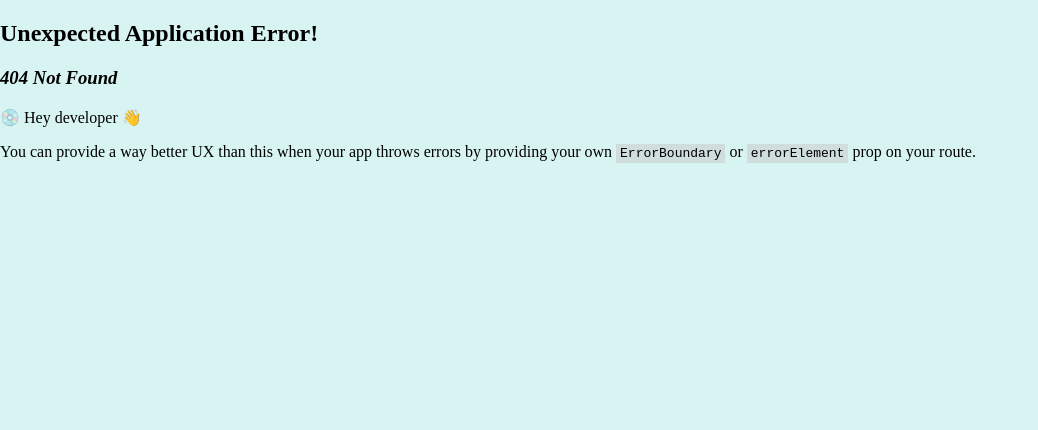
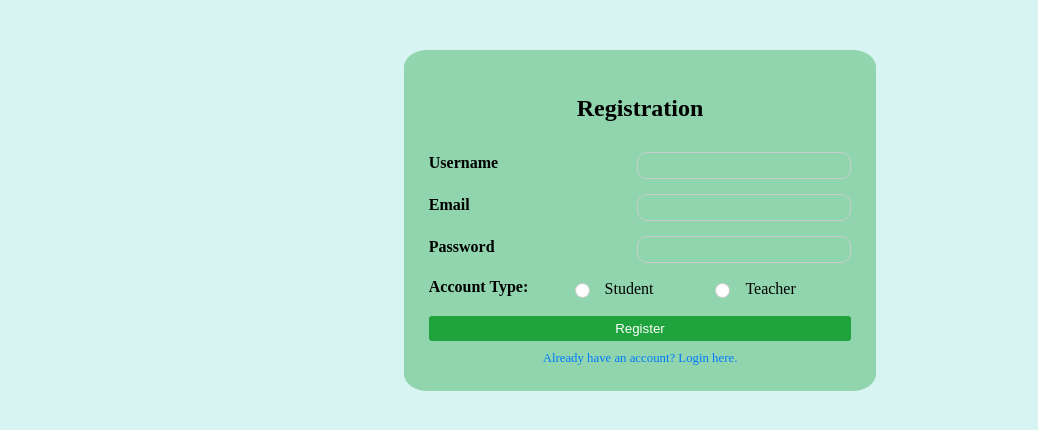
Before and after one commit to Laivelis123/saltibarsciai, a React (Vite) app in the folder testo-mokykla/frontend/: page /registracija in a window 1280 px wide. Before the commit this address had no page. Shown: the top 430 px of the page, without its empty margins (0-1038 px from the left). Built offline with nearby package versions, Linux system fonts and the light colour scheme.

Commit message:
Account types, register/login design

```diff
--- a/testo-mokykla/frontend/src/Pages/Prisijungimas.jsx
+++ b/testo-mokykla/frontend/src/Pages/Prisijungimas.jsx
@@ -1,26 +1,61 @@
-import React from 'react';
-import { useState } from 'react';
-import styles from './prisijungimas.module.css';
+import React, { useState } from "react";
+import styles from "./prisijungimas.module.css";
 import { Link } from "react-router-dom";
+import axios from "axios";
 
 function Prisijungimas() {
+  const [username, setUsername] = useState("");
+  const [password, setPassword] = useState("");
+
+  const handleLogin = async () => {
+    try {
+      const response = await axios.post("http://localhost:5001/login", {
+        username,
+        password,
+      });
+      console.log(response);
+    } catch (error) {
+      console.error(error);
+    }
+  };
+
   return (
-        <div className={styles.loginContainer}>
-            <h2 className={styles.loginTitle}>Prisijungimas</h2>
-            <form className={styles.loginForm}>
+    <div className={styles.container}>
+      <form className={styles.form}>
+        <h2 className={styles.title}>Login</h2>
         <div className={styles.formGroup}>
-                    <label htmlFor="username" className={styles.formLabel}>Username</label>
-                    <input type="text" id="username" name="username" className={styles.formInput} />
+          <label htmlFor="username" className={styles.label}>
+            Username
+          </label>
+          <input
+            type="text"
+            id="username"
+            onChange={(e) => setUsername(e.target.value)}
+            name="username"
+            className={styles.input}
+          />
         </div>
         <div className={styles.formGroup}>
-                    <label htmlFor="password" className={styles.formLabel}>Password</label>
-                    <input type="password" id="password" name="password" className={styles.formInput} />
+          <label htmlFor="password" className={styles.label}>
+            Password
+          </label>
+          <input
+            type="password"
+            id="password"
+            onChange={(e) => setPassword(e.target.value)}
+            name="password"
+            className={styles.input}
+          />
         </div>
         <div className={styles.formGroup}>
-                    <button type="submit" className={styles.submitButton}>Login</button>
+          <button onClick={handleLogin} className={styles.button}>
+            Login
+          </button>
         </div>
+        <Link to="/registracija" className={styles.link}>
+          Don't have an account? Sign up here.
+        </Link>
       </form>
-            <Link to="/">Go back to main page</Link>
     </div>
   );
 }
--- a/testo-mokykla/frontend/src/Pages/Registracija.jsx
+++ b/testo-mokykla/frontend/src/Pages/Registracija.jsx
@@ -1,5 +1,5 @@
 import React, { useState } from "react";
-import styles from "./registratcija.module.css";
+import styles from "./registracija.module.css";
 import { Link } from "react-router-dom";
 import axios from "axios";
 
@@ -7,6 +7,7 @@ function Registracija() {
   const [username, setUsername] = useState("");
   const [email, setEmail] = useState("");
   const [password, setPassword] = useState("");
+  const [accountType, setAccountType] = useState("");
 
   const handleRegistration = async () => {
     try {
@@ -14,6 +15,7 @@ function Registracija() {
         username,
         email,
         password,
+        accountType,
       });
       console.log(response);
     } catch (error) {
@@ -23,8 +25,8 @@ function Registracija() {
 
   return (
     <div className={styles.container}>
-      <h2 className={styles.title}>Registration</h2>
       <form className={styles.form}>
+        <h2 className={styles.title}>Registration</h2>
         <div className={styles.formGroup}>
           <label htmlFor="username" className={styles.label}>
             Username
@@ -61,10 +63,35 @@ function Registracija() {
             className={styles.input}
           />
         </div>
+        <div className={styles.formGroup}>
+          <label className={styles.label}>Account Type:</label>
+          <label className={styles.radioLabel}>
+            <input
+              type="radio"
+              value="student"
+              checked={accountType === "student"}
+              onChange={() => setAccountType("student")}
+              className={styles.radioInput}
+            />
+            <span className={styles.checkmark}></span>
+            <span className={styles.radioText}>Student</span>
+          </label>
+          <label className={styles.radioLabel}>
+            <input
+              type="radio"
+              value="teacher"
+              checked={accountType === "teacher"}
+              onChange={() => setAccountType("teacher")}
+              className={styles.radioInput}
+            />
+            <span className={styles.checkmark}></span>
+            <span className={styles.radioText}>Teacher</span>
+          </label>
+        </div>
         <button onClick={handleRegistration} className={styles.button}>
           Register
         </button>
-        <Link to="/login" className={styles.link}>
+        <Link to="/prisijungimas" className={styles.link}>
           Already have an account? Login here.
         </Link>
       </form>
@@ -72,4 +99,4 @@ function Registracija() {
   );
 }
 
-export default Registration;
+export default Registracija;
--- a/testo-mokykla/frontend/src/Pages/index.jsx
+++ b/testo-mokykla/frontend/src/Pages/index.jsx
@@ -3,3 +3,5 @@ export { default as Anglu } from "./Anglu";
 export { default as Chemija } from "./Chemija";
 export { default as Lietuviu } from "./Lietuviu";
 export { default as Biologija } from "./Biologija";
+export { default as Registracija } from "./Registracija";
+export { default as Prisijungimas } from "./Prisijungimas";
--- a/testo-mokykla/frontend/src/Pages/prisijungimas.module.css
+++ b/testo-mokykla/frontend/src/Pages/prisijungimas.module.css
@@ -1,45 +1,128 @@
-.loginContainer {
-    width: 300px;
-    margin: 10px auto;
-    padding: 30px;
-    border-radius: 8px;
-    background-color: #f4f4f4;
-    box-shadow: 0 0 10px rgba(0, 0, 0, 0.1);
+@media only screen and (min-width: 601px) {
+  .container {
+    display: flex;
+    flex-direction: column;
+    align-items: center;
+    margin-top: 50px;
   }
 
-.loginTitle {
+  .title {
+    margin-bottom: 30px;
     text-align: center;
-    color: #333;
-    margin-bottom: 20px;
   }
 
-.loginForm {
+  .form {
     display: flex;
     flex-direction: column;
+    border-radius: 5%;
+    width: 33%;
+    max-width: 475px;
+    padding: 25px;
+    background-color: rgb(144, 213, 173);
   }
 
   .formGroup {
     margin-bottom: 15px;
+    display: flex;
+    align-items: center;
+    justify-content: space-between;
   }
 
-.formLabel {
-    margin-bottom: 8px;
-    display: block;
-    color: #555;
+  .label {
+    font-weight: bold;
+    margin-bottom: 5px;
+    flex-basis: 48%;
   }
 
-.formInput {
-    width: 100%;
-    padding: 8px;
+  .input {
+    padding: 5px;
     border: 1px solid #ccc;
-    border-radius: 4px;
+    border-radius: 10px;
+    color: #333;
+    text-decoration: none;
+    flex-basis: 48%;
   }
 
-.submitButton {
-    background-color: #4caf50;
-    color: #fff;
-    padding: 10px;
+  .button {
+    padding: 5px 10px;
+    background-color: rgb(31, 163, 60);
+    color: white;
     border: none;
-    border-radius: 4px;
+    border-radius: 3px;
+    cursor: pointer;
+    flex-basis: 100%;
+  }
+
+  .link {
+    text-align: center;
+    margin-top: 10px;
+    font-size: 0.8rem;
+    text-decoration: none;
+    color: #007bff;
+    flex-basis: 100%;
+  }
+}
+
+@media only screen and (max-width: 600px) {
+  .container {
+    width: 100%;
+  }
+
+  .form {
+    width: 100%;
+  }
+
+  .formGroup {
+    align-items: center;
+  }
+
+  .form {
+    display: flex;
+    flex-direction: column;
+    border-radius: 5%;
+    width: 85%;
+    padding: 25px;
+    height: 500px;
+    background-color: rgb(144, 213, 173);
+  }
+
+  .label {
+    flex-basis: 100%;
+    font-weight: bold;
+    margin-bottom: 5px;
+    flex-basis: 48%;
+  }
+
+  .input {
+    margin-top: 20px;
+    margin-bottom: 20px;
+    padding: 5px;
+    border: 1px solid #ccc;
+    border-radius: 10px;
+    color: #333;
+    text-decoration: none;
+  }
+
+  .title {
+    margin-bottom: 30px;
+    text-align: center;
+  }
+
+  .button {
+    margin-top: 20px;
+    margin-bottom: 20px;
+    flex-basis: 150px;
+    align-content: center;
+    height: 60px;
+    width: 90%;
+    background-color: rgb(31, 163, 60);
+    color: white;
+    border: none;
+    border-radius: 3px;
     cursor: pointer;
   }
+
+  .link {
+    flex-basis: 100%;
+  }
+}
--- a/testo-mokykla/frontend/src/Pages/registracija.module.css
+++ b/testo-mokykla/frontend/src/Pages/registracija.module.css
@@ -1,45 +1,203 @@
-.registerContainer {
-    width: 300px;
-    margin: 10px auto;
-    padding: 30px;
-    border-radius: 8px;
-    background-color: #f4f4f4;
-    box-shadow: 0 0 10px rgba(0, 0, 0, 0.1);
+@media only screen and (min-width: 601px) {
+  .container {
+    display: flex;
+    flex-direction: column;
+    align-items: center;
+    margin-top: 50px;
   }
 
-.registerTitle {
+  .title {
+    margin-bottom: 30px;
     text-align: center;
-    color: #333;
-    margin-bottom: 20px;
   }
 
-.registerForm {
+  .form {
     display: flex;
     flex-direction: column;
+    border-radius: 5%;
+    width: 33%;
+    max-width: 475px;
+    padding: 25px;
+    background-color: rgb(144, 213, 173);
   }
 
   .formGroup {
     margin-bottom: 15px;
+    display: flex;
+    align-items: center;
+    justify-content: space-between;
   }
 
-.formLabel {
-    margin-bottom: 8px;
-    display: block;
-    color: #555;
+  .label {
+    font-weight: bold;
+    margin-bottom: 5px;
+    flex-basis: 48%;
   }
 
-.formInput {
-    width: 100%;
-    padding: 8px;
+  .input {
+    padding: 5px;
     border: 1px solid #ccc;
-    border-radius: 4px;
+    border-radius: 10px;
+    color: #333;
+    text-decoration: none;
+    flex-basis: 48%;
   }
 
-.submitButton {
-    background-color: #4caf50;
-    color: #fff;
-    padding: 10px;
+  .button {
+    padding: 5px 10px;
+    background-color: rgb(31, 163, 60);
+    color: white;
     border: none;
-    border-radius: 4px;
+    border-radius: 3px;
+    cursor: pointer;
+    flex-basis: 100%;
+  }
+
+  .link {
+    text-align: center;
+    margin-top: 10px;
+    font-size: 0.8rem;
+    text-decoration: none;
+    color: #007bff;
+    flex-basis: 100%;
+  }
+
+  .radioLabel {
+    display: flex;
+    align-items: center;
+    cursor: pointer;
+    flex-basis: 48%;
+  }
+
+  .radioInput {
+    margin-right: 5px;
+    appearance: none;
+    width: 15px;
+    height: 15px;
+    border-radius: 50%;
+    border: 1px solid #ccc;
+    background-color: #fff;
+    outline: none;
+    transition: background-color 0.2s ease;
+  }
+
+  .radioInput:checked {
+    background-color: #1ce65f;
+  }
+
+  .radioInput:checked + .checkmark::before {
+    content: "";
+    display: block;
+    width: 10px;
+    height: 10px;
+    border-radius: 50%;
+    background-color: #fff;
+    position: absolute;
+    top: 2px;
+    left: 2px;
+  }
+
+  .radioText {
+    margin-left: 10px;
+    flex-basis: 45%;
+  }
+}
+@media only screen and (max-width: 600px) {
+  .container {
+    width: 100%;
+  }
+
+  .form {
+    width: 100%;
+  }
+
+  .formGroup {
+    align-items: center;
+  }
+  .form {
+    display: flex;
+    flex-direction: column;
+    border-radius: 5%;
+    width: 85%;
+    padding: 25px;
+    height: 500px;
+    background-color: rgb(144, 213, 173);
+  }
+  .label {
+    flex-basis: 100%;
+    font-weight: bold;
+    margin-bottom: 5px;
+    flex-basis: 48%;
+  }
+
+  .input {
+    margin-top: 20px;
+    margin-bottom: 20px;
+    padding: 5px;
+    border: 1px solid #ccc;
+    border-radius: 10px;
+    color: #333;
+    text-decoration: none;
+  }
+  .title {
+    margin-bottom: 30px;
+    text-align: center;
+  }
+
+  .button {
+    margin-top: 20px;
+    margin-bottom: 20px;
+    flex-basis: 150px;
+    align-content: center;
+    height: 60px;
+    width: 90%;
+    background-color: rgb(31, 163, 60);
+    color: white;
+    border: none;
+    border-radius: 3px;
     cursor: pointer;
   }
+
+  .link {
+    flex-basis: 100%;
+  }
+
+  .radioLabel {
+    flex-direction: column;
+    align-items: flex-start;
+  }
+
+  .radioInput {
+    margin-right: 5px;
+    appearance: none;
+    width: 15px;
+    height: 15px;
+    border-radius: 50%;
+    border: 1px solid #ccc;
+    background-color: #fff;
+    outline: none;
+    transition: background-color 0.2s ease;
+  }
+
+  .radioInput:checked {
+    background-color: #1ce65f;
+  }
+
+  .radioInput:checked + .checkmark::before {
+    content: "";
+    display: block;
+    width: 10px;
+    height: 10px;
+    border-radius: 50%;
+    background-color: #fff;
+    position: absolute;
+    top: 2px;
+    left: 2px;
+  }
+
+  .radioText {
+    margin-top: 5px;
+    margin-left: 10px;
+    flex-basis: 100%;
+  }
+}
--- a/testo-mokykla/frontend/src/components/searchBar.module.css
+++ b/testo-mokykla/frontend/src/components/searchBar.module.css
@@ -8,6 +8,9 @@
   width: 100%;
   display: flex;
   justify-content: center;
+  margin: 0;
+  padding: 0;
+  overflow: hidden;
 }
 
 input {
--- a/testo-mokykla/frontend/src/components/sidenav.module.css
+++ b/testo-mokykla/frontend/src/components/sidenav.module.css
@@ -1,3 +1,4 @@
+@media only screen and (min-width: 481px) {
   .Snav {
     position: absolute; /* Position them relative to the browser window */
     left: -10%; /* Position them outside of the screen */
@@ -11,9 +12,11 @@
     border-radius: 0 5px 5px 0; /* Rounded corners on the top right and bottom right side */
     /* Break long words and wrap them to the next line */
   }
+
   .Snav:hover {
     left: 0;
   }
+
   .side_block {
     display: block;
     margin-bottom: 5px;
@@ -22,6 +25,7 @@
     background-color: #333;
     word-wrap: break-word;
   }
+
   .side_link {
     text-decoration: none;
     color: inherit;
@@ -36,3 +40,33 @@
     color: rgb(144, 213, 173);
     font-weight: bold;
   }
+}
+@media only screen and (max-width: 480px) {
+  .side_block {
+    display: block;
+    margin-bottom: 5px;
+    border-radius: 5%;
+    text-align: right;
+    background-color: #333;
+    word-wrap: break-word;
+  }
+  .Snav {
+    position: absolute; /* Position them relative to the browser window */
+    padding-top: 50px;
+    min-width: 50px; /* Set a specific width */
+    max-width: 150px;
+    text-decoration: none; /* Remove underline */
+    font-size: 20px; /* Increase font size */
+    color: white; /* White text color */
+    border-radius: 0 5px 5px 0; /* Rounded corners on the top right and bottom right side */
+    /* Break long words and wrap them to the next line */
+  }
+  .side_link {
+    text-decoration: none;
+    color: inherit;
+    margin-right: 5%;
+    width: 60%; /* Add this line */
+    display: inline-block; /* Add this line */
+    box-sizing: border-box; /* Add this line */
+  }
+}
```
Also changed, not shown: testo-mokykla/frontend/src/main.jsx (+11 -5 lines). Lines whose indentation alone changed are shown as unchanged.
